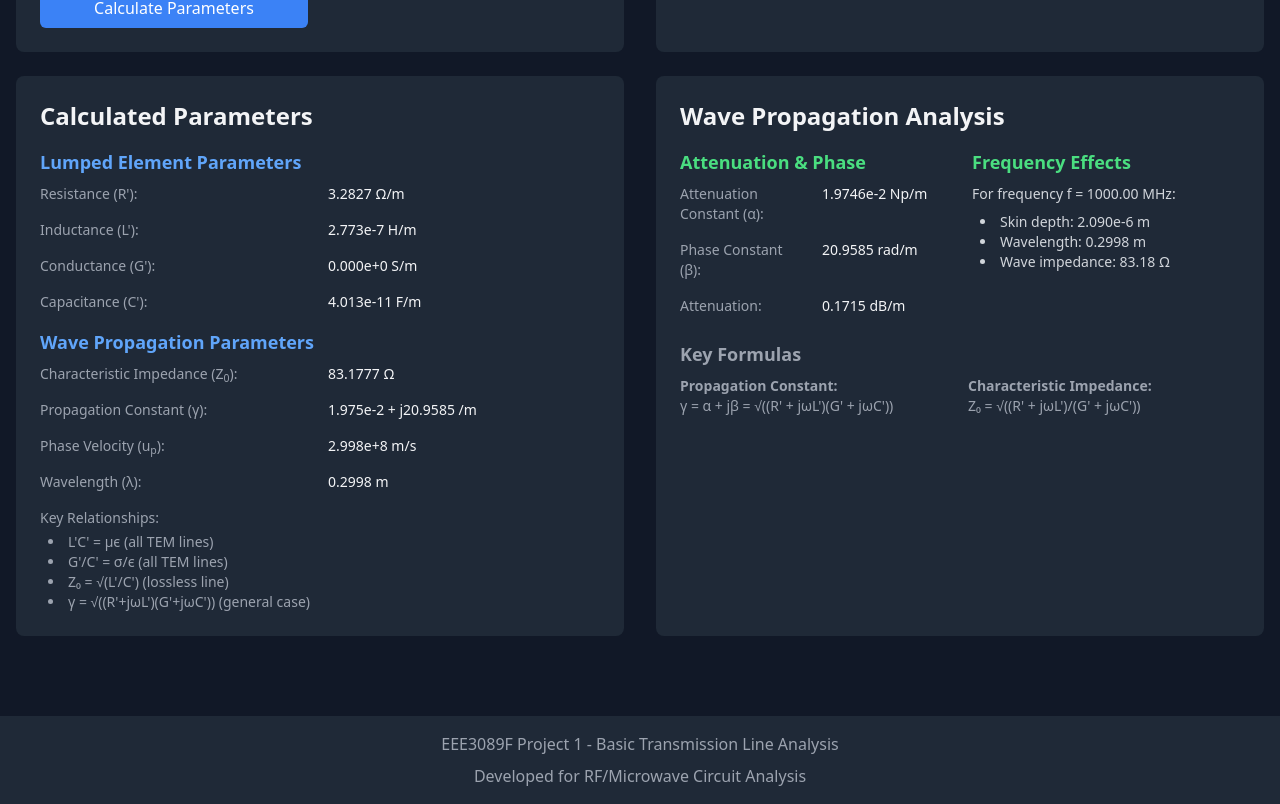
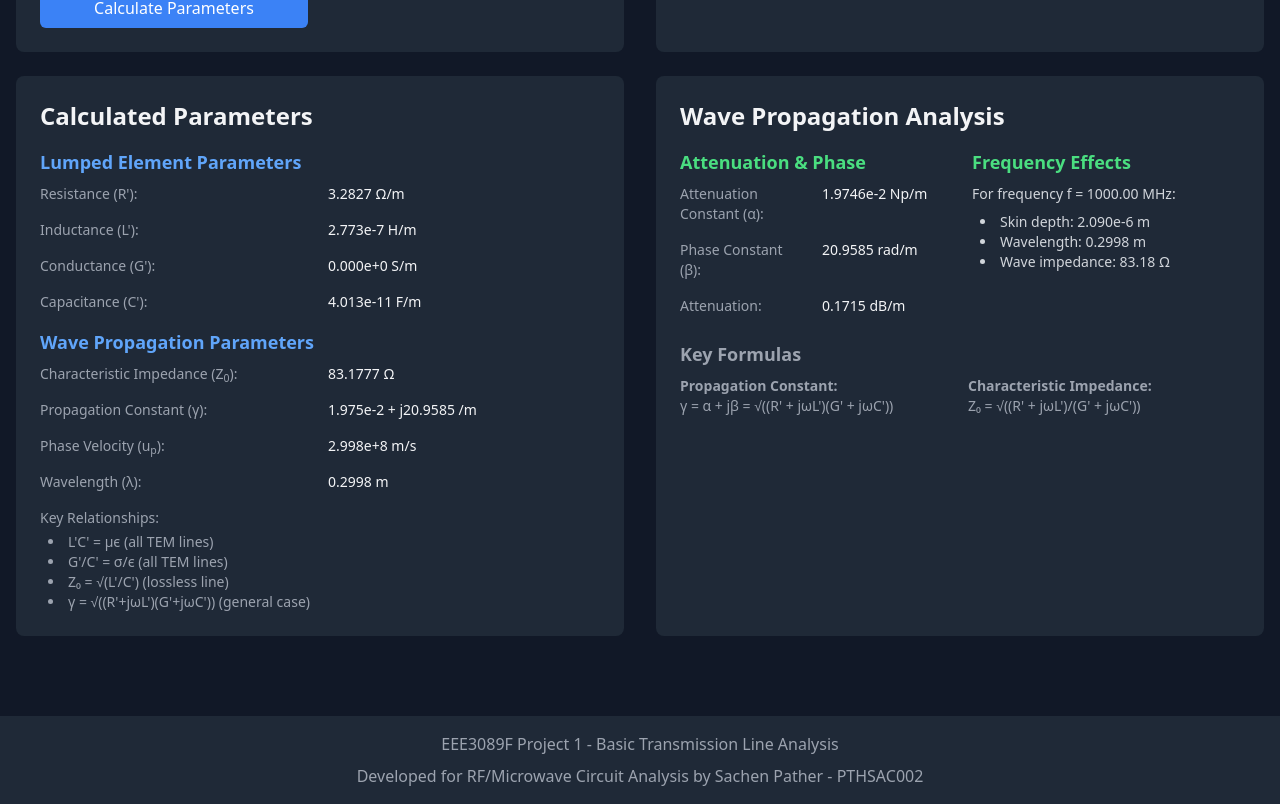
Before and after one commit to sachen-pather/Transmission-line-circuit-analyzer, a React (Vite) app: page / in a window 1280 px wide. Shown: the part 908-1712 px from the top of the page. Built offline with nearby package versions, Linux system fonts and the light colour scheme.

Commit message:
Update Footer.jsx

```diff
--- a/src/components/Footer.jsx
+++ b/src/components/Footer.jsx
@@ -3,7 +3,10 @@ const Footer = () => {
     <footer className="bg-gray-800 py-4 mt-8">
       <div className="container mx-auto px-4 text-center text-gray-400">
         <p>EEE3089F Project 1 - Basic Transmission Line Analysis</p>
-        <p className="mt-2">Developed for RF/Microwave Circuit Analysis</p>
+        <p className="mt-2">
+          Developed for RF/Microwave Circuit Analysis by Sachen Pather -
+          PTHSAC002
+        </p>
       </div>
     </footer>
   );
```
